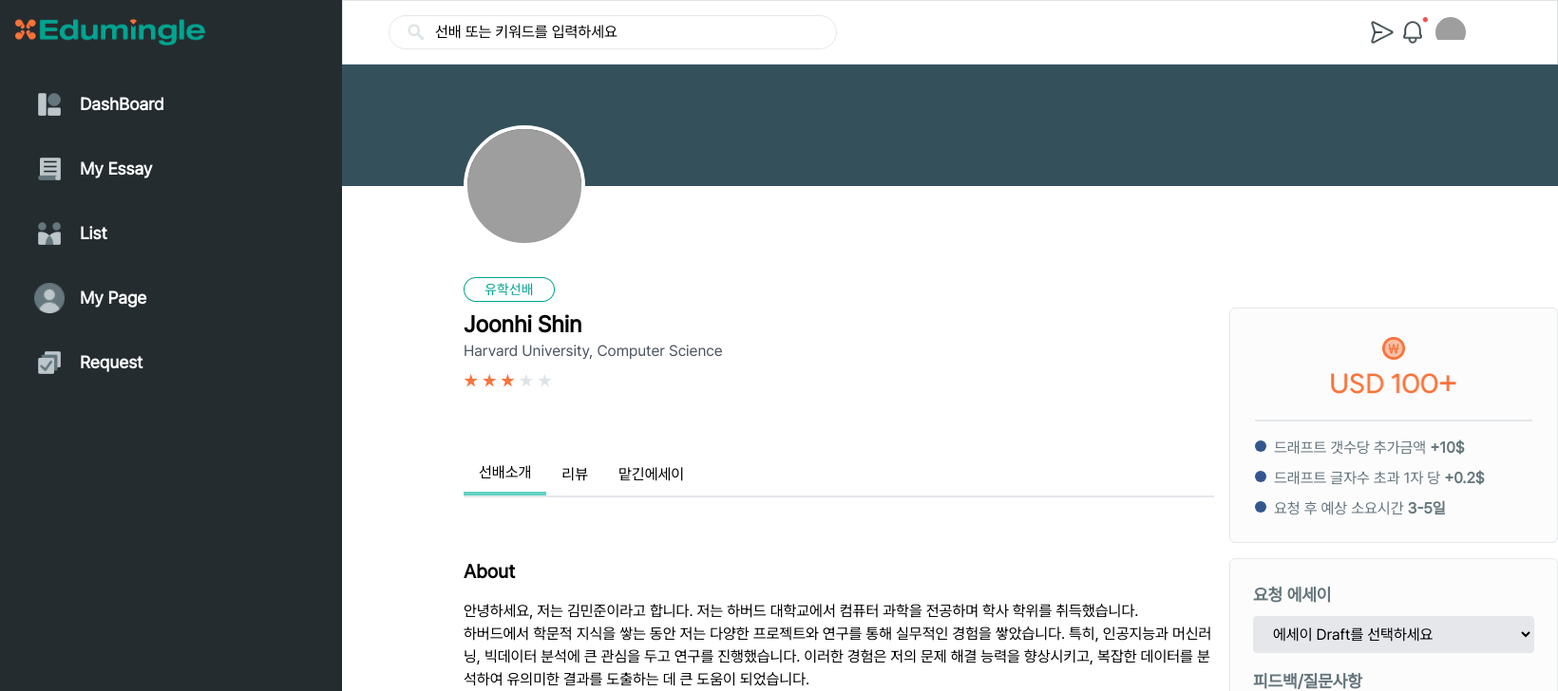
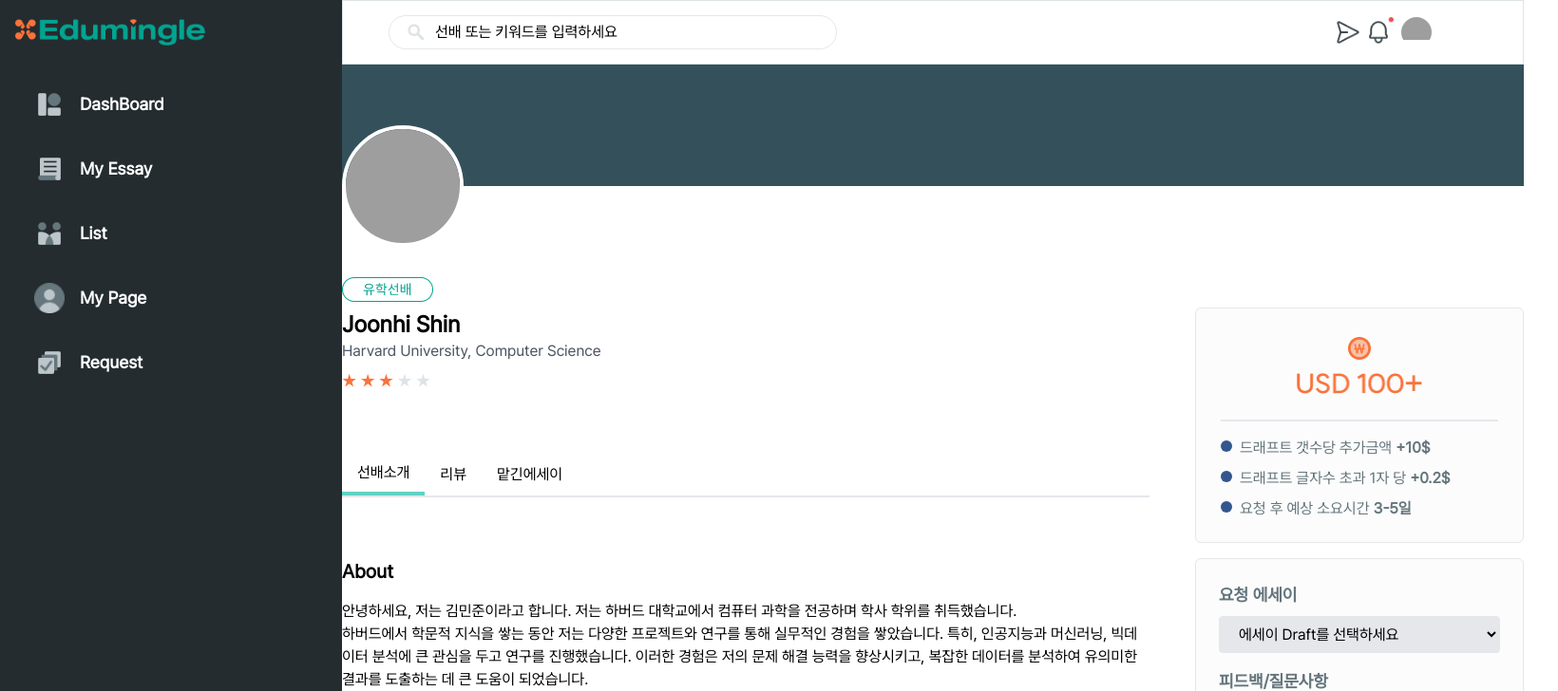
Before and after one commit to gimjunmin/EduMingle, a Next.js app in the folder Frontend/: page /list/1 in a window 1280 px wide. Shown: the top 728 px of the page at 95% size, 1640 px wide, since content can reach past the window. Built offline with nearby package versions, Linux system fonts and the light colour scheme; grey boxes are pictures that could not be loaded.

Commit message:
list 내부 페이지 수정
위치 조정

```diff
--- a/Frontend/src/app/list/[profile]/page.tsx
+++ b/Frontend/src/app/list/[profile]/page.tsx
@@ -6,12 +6,14 @@
   return (
     <div>
       <div className="bg-sub3 h-32 w-full" />
-      <div className="flex flex-row">
-        <div className="ml-32" style={{ width: '850px' }}>
+      <div className="flex justify-center">
+        <div style={{ width: '850px' }}>
           <ConCard />
           <ConTab />
         </div>
-        <CostCard />
+        <div className="ml-8">
+          <CostCard />
+        </div>
       </div>
     </div>
   );
```
